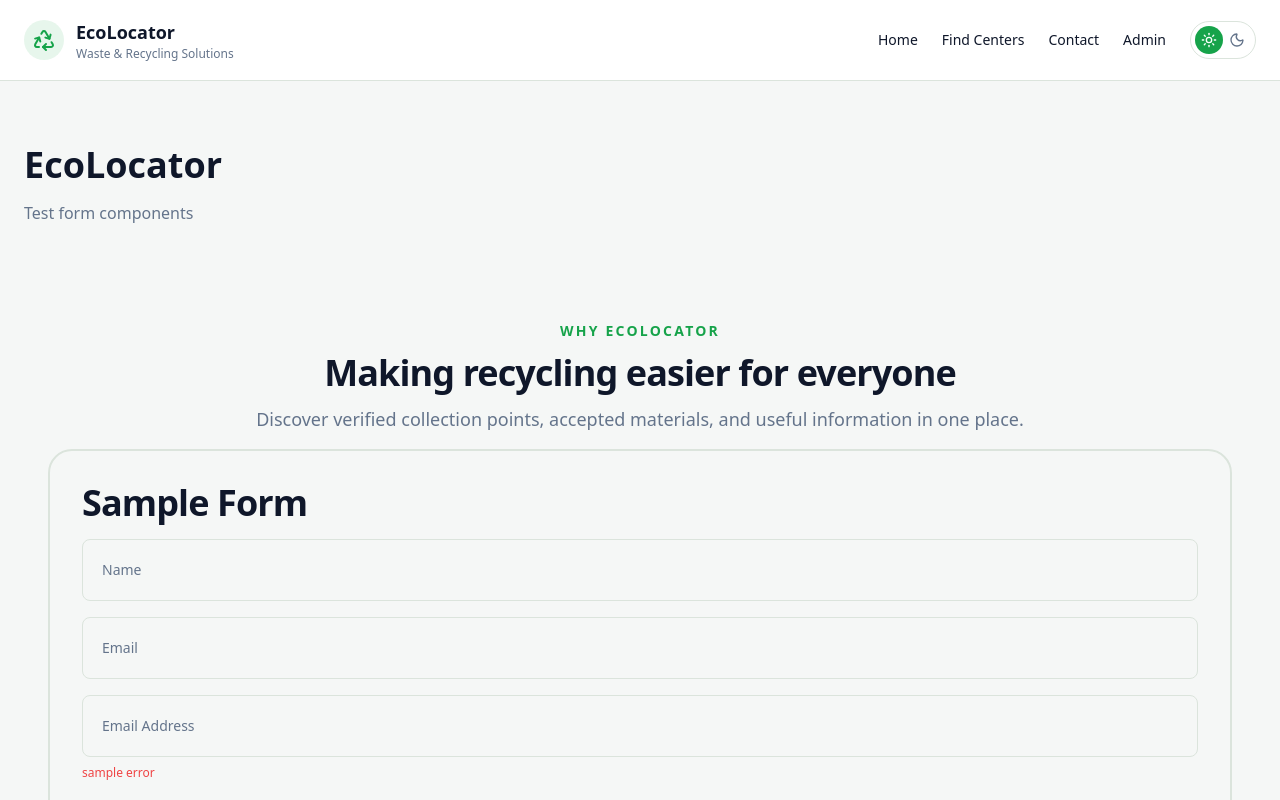
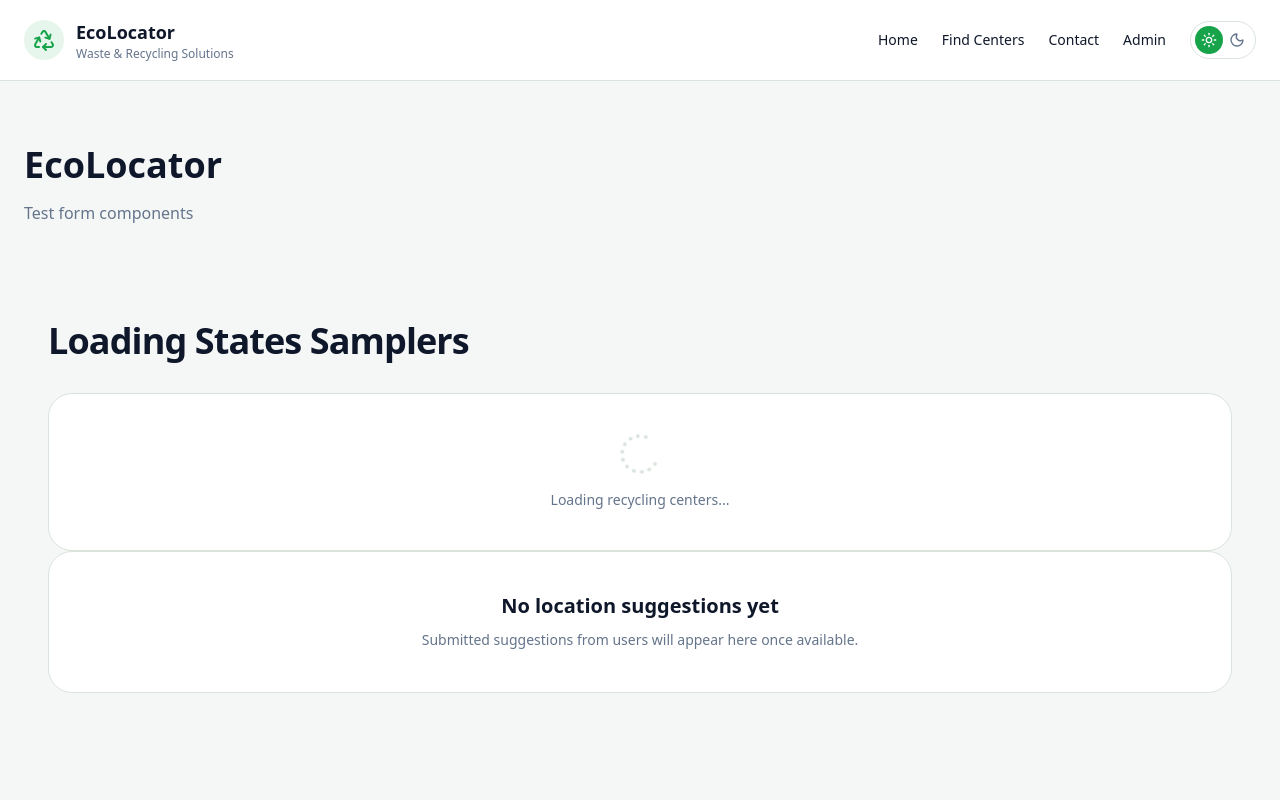
Before and after one commit to jamloresto/cmsc-207-ecolocator, a Next.js app in the folder apps/web/: page / in a window 1280 px wide. Shown: the top 800 px of the page. Built offline with nearby package versions, Linux system fonts and the light colour scheme.

Commit message:
feat(ui): add reusable empty state and loading components

```diff
--- a/apps/web/src/app/page.tsx
+++ b/apps/web/src/app/page.tsx
@@ -1,4 +1,6 @@
 import { PublicLayout } from '@/components/layout/public-layout';
+import { EmptyState } from '@/components/shared/empty-state';
+import { LoadingState } from '@/components/shared/loading-state';
 import { Section } from '@/components/shared/section';
 import { SectionHeading } from '@/components/shared/section-heading';
 import { SectionSubheading } from '@/components/shared/section-subheading';
@@ -14,6 +16,14 @@ export default function HomePage() {
       <section className="mx-auto max-w-7xl px-6 py-16">
         <h1 className="text-4xl font-bold">EcoLocator</h1>
         <p className="text-muted-foreground mt-4">Test form components</p>
+        <Section>
+          <SectionHeading title="Loading States Samplers" className="pb-8" />
+          <LoadingState message="Loading recycling centers..." />
+          <EmptyState
+            title="No location suggestions yet"
+            description="Submitted suggestions from users will appear here once available."
+          />
+        </Section>
         <Section>
           <SectionHeading
             align="center"
--- /dev/null
+++ b/apps/web/src/components/shared/empty-state.tsx
@@ -0,0 +1,47 @@
+import { ReactNode } from 'react';
+import { cn } from '@/lib/utils';
+
+type EmptyStateProps = {
+  title: string;
+  description?: string;
+  icon?: ReactNode;
+  action?: ReactNode;
+  className?: string;
+};
+
+export function EmptyState({
+  title,
+  description,
+  icon,
+  action,
+  className,
+}: EmptyStateProps) {
+  return (
+    <div
+      className={cn(
+        'border-border bg-card flex flex-col items-center justify-center gap-4 rounded-3xl border p-8 text-center md:p-10',
+        className,
+      )}
+    >
+      {icon ? (
+        <div className="text-primary bg-primary/10 flex h-14 w-14 items-center justify-center rounded-full">
+          {icon}
+        </div>
+      ) : null}
+
+      <div className="space-y-2">
+        <h3 className="text-foreground text-lg font-semibold md:text-xl">
+          {title}
+        </h3>
+
+        {description ? (
+          <p className="text-muted-foreground max-w-xl text-sm leading-6">
+            {description}
+          </p>
+        ) : null}
+      </div>
+
+      {action ? <div>{action}</div> : null}
+    </div>
+  );
+}
--- /dev/null
+++ b/apps/web/src/components/shared/loading-state.tsx
@@ -0,0 +1,24 @@
+import { cn } from '@/lib/utils';
+
+type LoadingStateProps = {
+  message?: string;
+  className?: string;
+};
+
+export function LoadingState({
+  message = 'Loading...',
+  className,
+}: LoadingStateProps) {
+  return (
+    <div
+      className={cn(
+        'border-border bg-card flex flex-col items-center justify-center gap-4 rounded-3xl border p-8 text-center md:p-10',
+        className,
+      )}
+    >
+      <div className="border-foreground border-t-card! border-dotted! h-10 w-10 animate-spin rounded-full border-4" />
+
+      <p className="text-muted-foreground text-sm">{message}</p>
+    </div>
+  );
+}
```
